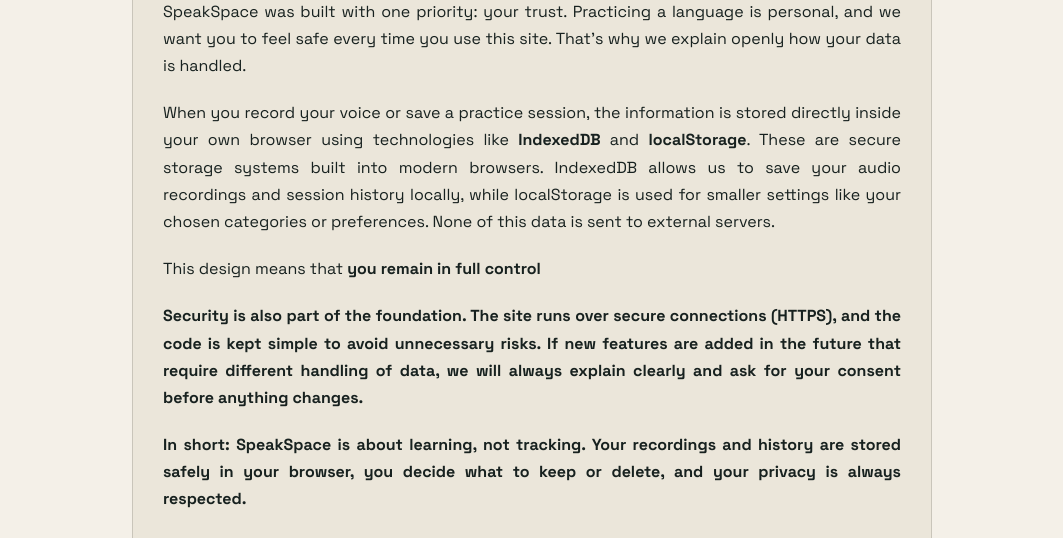
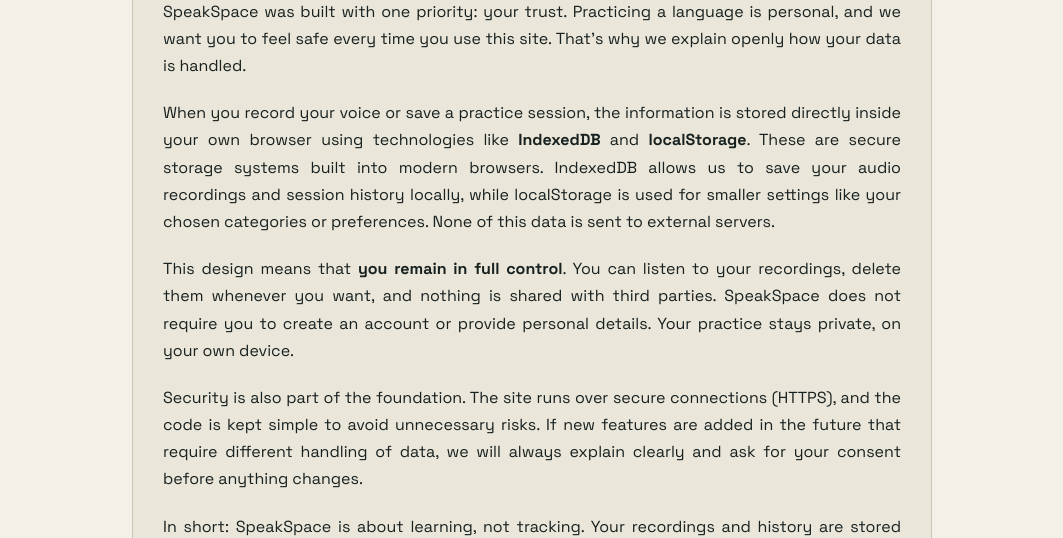
Before and after one commit to johnkambembe/SpeakSpace, a plain HTML site: page pages/Confidentiality.html in a window 1280 px wide. Shown: the part 262-800 px from the top of the page, without its empty margins (108-1171 px from the left). Drawn offline with Linux system fonts and the light colour scheme.

Commit message:
error from the pages confident was solved

```diff
--- a/pages/Confidentiality.html
+++ b/pages/Confidentiality.html
@@ -35,7 +35,7 @@
       None of this data is sent to external servers.
     </p>
     <p>
-      This design means that <strong>you remain in full control</strong. You can listen to your
+      This design means that <strong>you remain in full control</strong>. You can listen to your
       recordings, delete them whenever you want, and nothing is shared with third parties.
       SpeakSpace does not require you to create an account or provide personal details.
       Your practice stays private, on your own device.</p>
```
